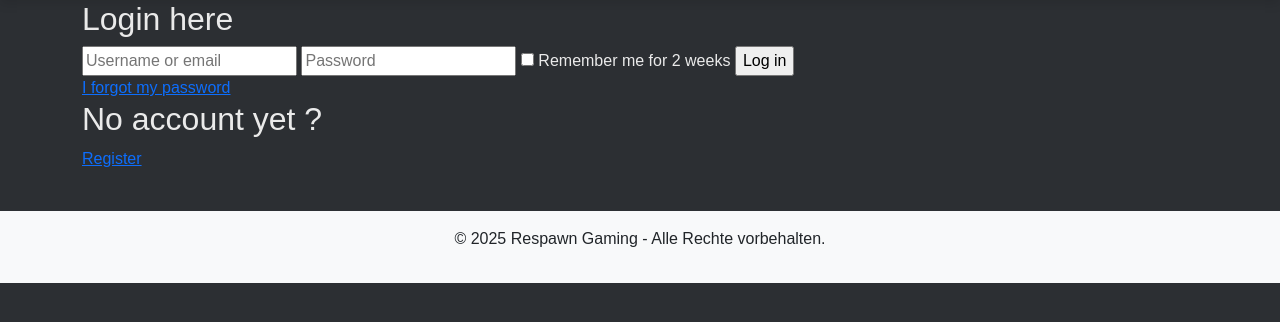
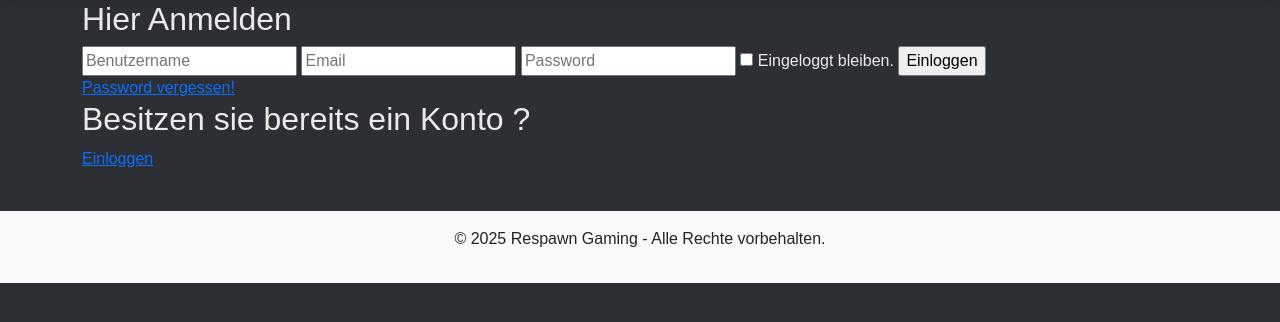
Before and after one commit to LBS-Eibiswald-APC-2025/Gruppe-04-Haskic-Sandor-RespawnGaming---WebShop, a PHP site: template application/view/login/index.php in a window 1280 px wide. Shown: the part 62-384 px from the top of the page. Run offline with PHP 8.4, Linux system fonts and the light colour scheme; the template is opened without the code that fills it, so the values that code supplies are empty.

Commit message:
Login,Register,Password Rücksetzung angepasst Sandor

```diff
--- a/application/config/config.development.php
+++ b/application/config/config.development.php
@@ -63,10 +63,10 @@ return array(
      * DB_CHARSET The charset, necessary for security reasons. Check Database.php class for more info.
      */
     'DB_TYPE' => 'mysql',
-    'DB_HOST' => '127.0.0.1',
+    'DB_HOST' => 'sql571.your-server.de',
     'DB_NAME' => 'respawn_db',
-    'DB_USER' => 'root',
-    'DB_PASS' => '',
+    'DB_USER' => 'respawn_admin',
+    'DB_PASS' => 'PqYkj7z24n7MfYru',
     'DB_PORT' => '3306',
     'DB_CHARSET' => 'utf8',
     /**
--- a/application/view/login/index.php
+++ b/application/view/login/index.php
@@ -8,13 +8,14 @@
 
             <!-- login box on left side -->
             <div class="login-box">
-                <h2>Login here</h2>
+                <h2>Hier Anmelden</h2>
                 <form action="<?php echo Config::get('URL'); ?>login/login" method="post">
-                    <input type="text" name="user_name" placeholder="Username or email" required />
+                    <input type="text" name="Username" placeholder="Benutzername" required />
+                    <input type="text" name="email" placeholder="Email" required />
                     <input type="password" name="user_password" placeholder="Password" required />
                     <label for="set_remember_me_cookie" class="remember-me-label">
                         <input type="checkbox" name="set_remember_me_cookie" class="remember-me-checkbox" />
-                        Remember me for 2 weeks
+                        Eingeloggt bleiben.
                     </label>
                     <!-- when a user navigates to a page that's only accessible for logged a logged-in user, then
                          the user is sent to this page here, also having the page he/she came from in the URL parameter
@@ -32,17 +33,17 @@
 							3. http://stackoverflow.com/questions/13667437/how-to-add-csrf-token-to-login-form?lq=1
 					-->
 					<input type="hidden" name="csrf_token" value="<?= Csrf::makeToken(); ?>" />
-                    <input type="submit" class="login-submit-button" value="Log in"/>
+                    <input type="submit" class="login-submit-button" value="Einloggen" />
                 </form>
                 <div class="link-forgot-my-password">
-                    <a href="<?php echo Config::get('URL'); ?>login/requestPasswordReset">I forgot my password</a>
+                    <a href="<?php echo Config::get('URL'); ?>login/requestPasswordReset">Password vergessen!</a>
                 </div>
             </div>
 
             <!-- register box on right side -->
             <div class="register-box">
-                <h2>No account yet ?</h2>
-                <a href="<?php echo Config::get('URL'); ?>register/index">Register</a>
+                <h2>Besitzen sie bereits ein Konto ?</h2>
+                <a href="<?php echo Config::get('URL'); ?>register/index">Einloggen</a>
             </div>
 
         </div>
```
Also changed, not shown: application/view/login/requestPasswordReset.php (+9 -9 lines), application/view/register/index.php (+12 -12 lines).
